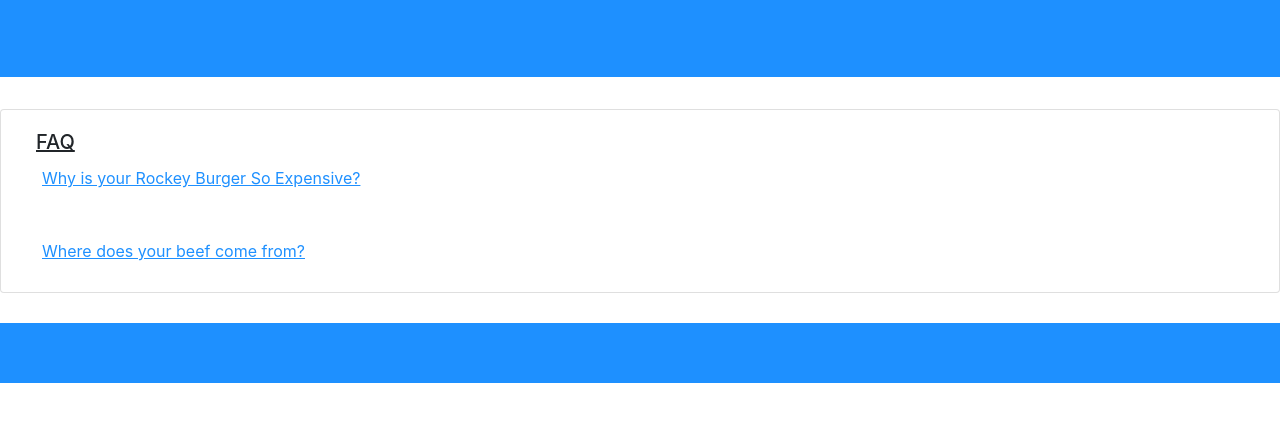
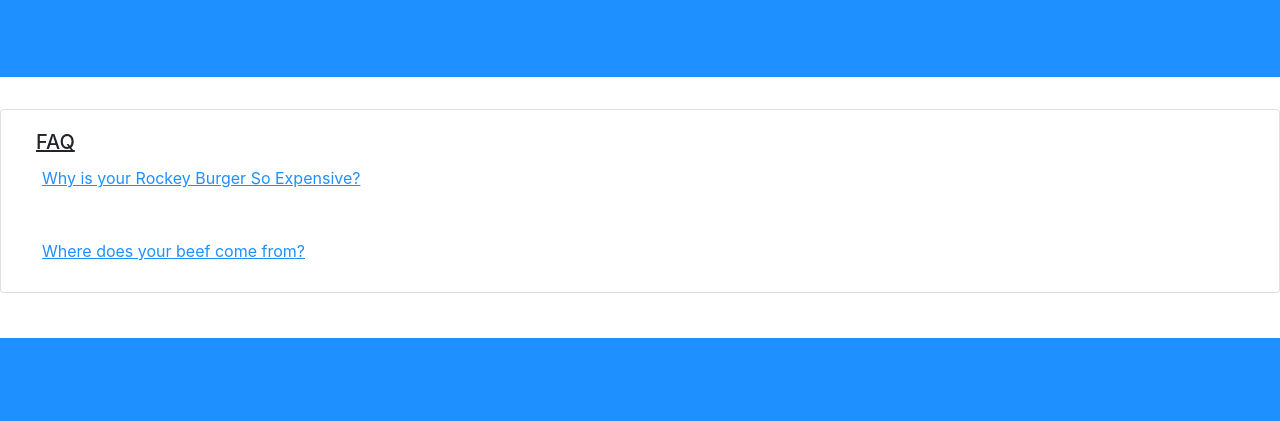
Before and after one commit to Ironinstrumentals/Project-1-Rocky-Burgers, a plain HTML site: page faq.html in a window 1280 px wide. Shown: the part 299-720 px from the top of the page. Drawn offline with nearby package versions, Linux system fonts and the light colour scheme.

Commit message:
#04 - Jobs Footer Patch
Fixed the Footer on the Jobs page, making it span the empty space as it was intended.

```diff
--- a/bin/SCSS/Styles.scss
+++ b/bin/SCSS/Styles.scss
@@ -1,7 +1,7 @@
 html {
-  height: 100%;
 }
 body {
+
 }
 .container {
   width: 100%;
@@ -20,11 +20,7 @@ body {
   margin-top: 10px; }
 
 footer {
-  bottom: 0;
   display: flex;
-  align-items: flex-end;
-  justify-content: center;
-  align-content: center;
   width: 100%;
   background-color: dodgerblue;
   margin-top: 30px;
--- a/faq.html
+++ b/faq.html
@@ -94,7 +94,7 @@
     </div>
 </div>
 <div class="container-fluid botBar">
-    <footer>
+    <footer style="margin-top: 45px; height: 226px;">
     </footer>
 </div>
 </body>
```
Also changed, not shown: bin/CSS/Styles.css.
